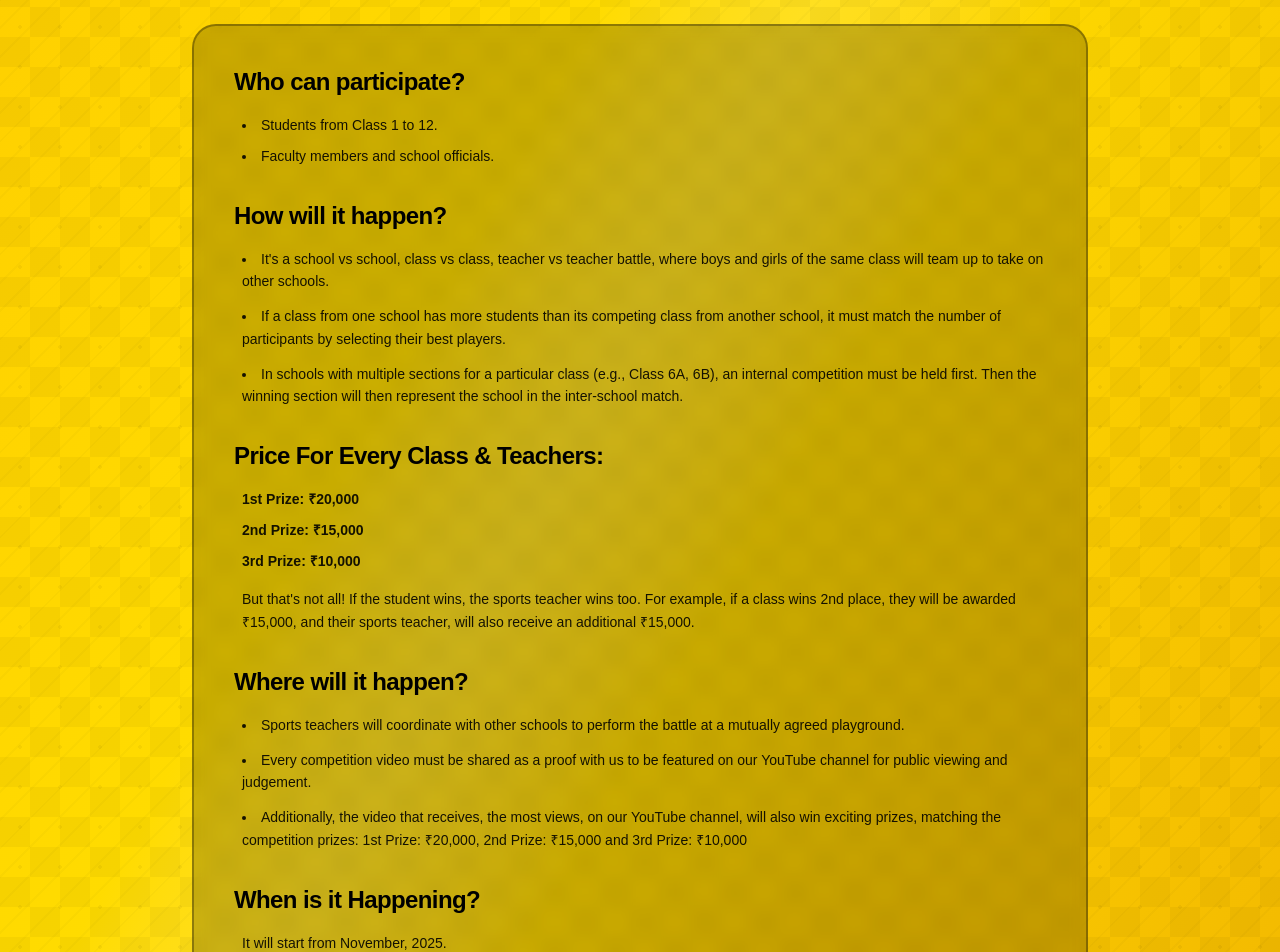
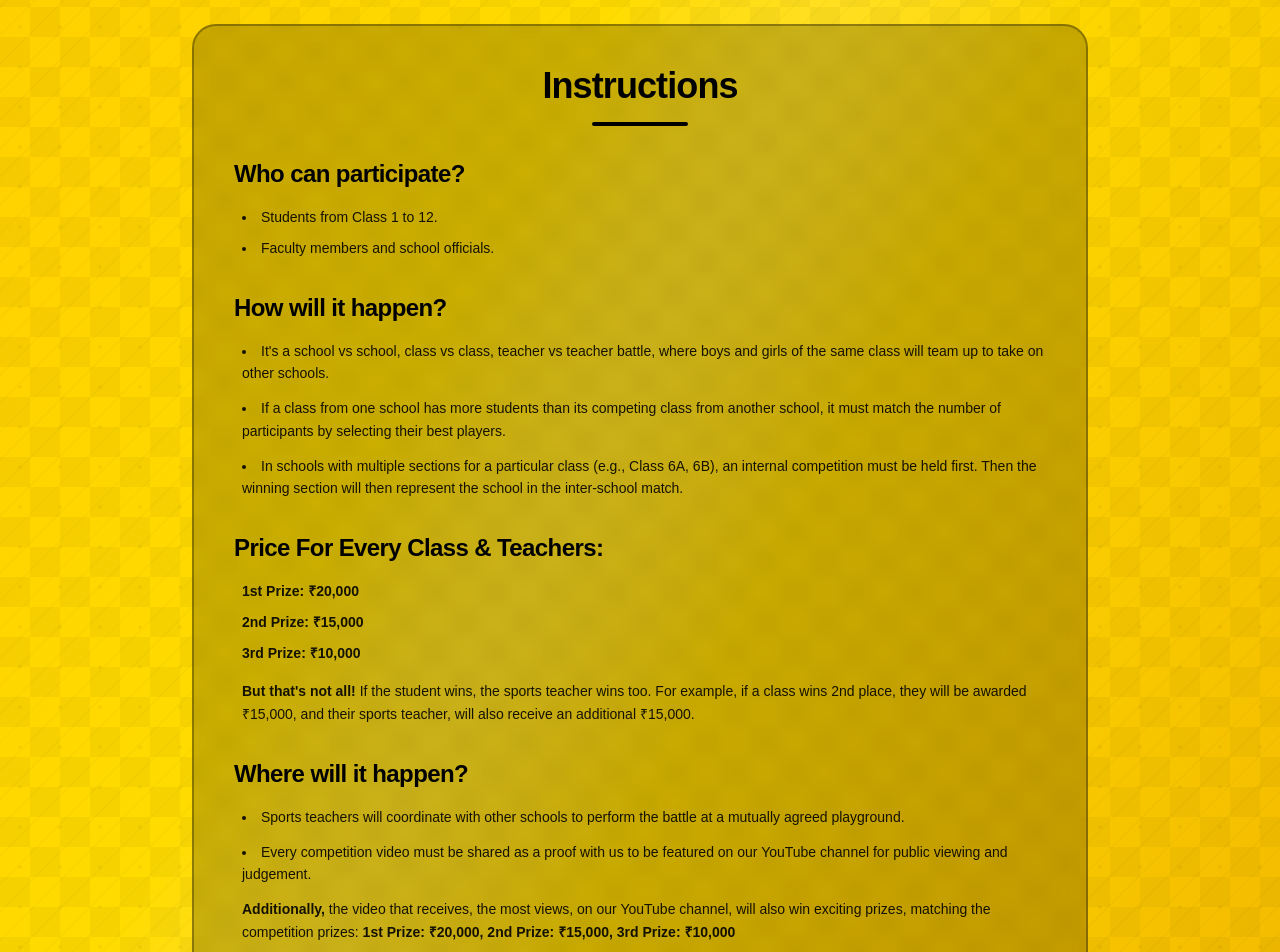
Before and after one commit to rudhamoy/xtrnia, a Next.js app: page / in a window 1280 px wide. Shown: the part 4220-5172 px from the top of the page. Built offline with nearby package versions, Linux system fonts and the light colour scheme.

Commit message:
changed some intsruction and added the title

```diff
--- a/app/page.tsx
+++ b/app/page.tsx
@@ -488,6 +488,12 @@ export default function Home() {
           {/* Rules Section - Full Width */}
           <div className="bg-black/20 backdrop-blur-sm rounded-3xl p-8 md:p-10 border-2 border-black/30 max-w-4xl mx-auto">
             <div className="space-y-8">
+              {/* Main Title */}
+              <div className="text-center mb-8">
+                <h3 className="text-4xl font-black text-black mb-4 tracking-tight">Instructions</h3>
+                <div className="w-24 h-1 bg-black mx-auto rounded-full" />
+              </div>
+
               {/* Who can participate */}
               <div>
                 <h4 className="text-2xl font-black text-black mb-4 tracking-tight">Who can participate?</h4>
@@ -516,7 +522,7 @@ export default function Home() {
                   <li className="hover:text-black transition-colors duration-300 font-semibold">3rd Prize: ₹10,000</li>
                 </ul>
                 <p className="text-black/90 text-sm leading-relaxed pl-2">
-                  But that&apos;s not all! If the student wins, the sports teacher wins too. For example, if a class wins 2nd place, they will be awarded ₹15,000, and their sports teacher, will also receive an additional ₹15,000.
+                  <span className="font-black">But that&apos;s not all!</span> If the student wins, the sports teacher wins too. For example, if a class wins 2nd place, they will be awarded ₹15,000, and their sports teacher, will also receive an additional ₹15,000.
                 </p>
               </div>
 
@@ -526,8 +532,10 @@ export default function Home() {
                 <ul className="space-y-3 text-black/90 text-sm leading-relaxed list-disc list-inside pl-2">
                   <li className="hover:text-black transition-colors duration-300">Sports teachers will coordinate with other schools to perform the battle at a mutually agreed playground.</li>
                   <li className="hover:text-black transition-colors duration-300">Every competition video must be shared as a proof with us to be featured on our YouTube channel for public viewing and judgement.</li>
-                  <li className="hover:text-black transition-colors duration-300">Additionally, the video that receives, the most views, on our YouTube channel, will also win exciting prizes, matching the competition prizes: 1st Prize: ₹20,000, 2nd Prize: ₹15,000 and 3rd Prize: ₹10,000</li>
                 </ul>
+                <p className="text-black/90 text-sm leading-relaxed pl-2 mt-3">
+                  <span className="font-black">Additionally,</span> the video that receives, the most views, on our YouTube channel, will also win exciting prizes, matching the competition prizes: <span className="font-bold">1st Prize: ₹20,000, 2nd Prize: ₹15,000, 3rd Prize: ₹10,000</span>
+                </p>
               </div>
 
               {/* When is it Happening */}
```
